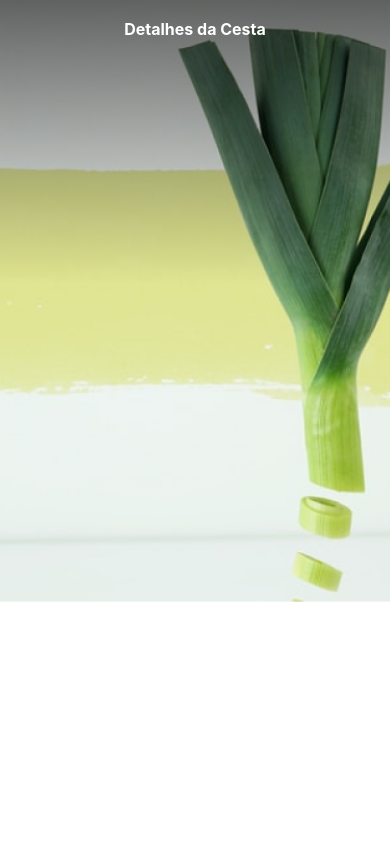
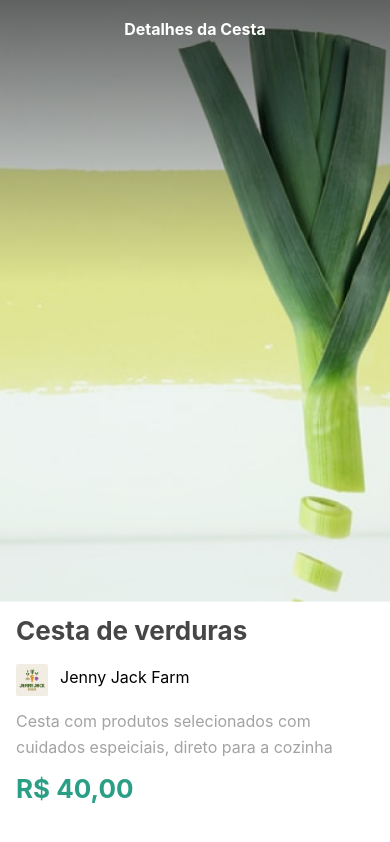
Before and after one commit to neves1697/alura-orgs-cesta, a React Native app: screen / in a window 390 px wide. Built offline with nearby package versions, Linux system fonts and the light colour scheme.

Commit message:
Utilizado a usar os conceitos de Padding Vertical LingeHeight etc

```diff
--- a/src/Telas/Cesta.js
+++ b/src/Telas/Cesta.js
@@ -1,13 +1,32 @@
 import React from "react";
-import { Text, Image, StyleSheet, Dimensions } from "react-native";
+import { Text, Image, StyleSheet, Dimensions, View } from "react-native";
 import topo from '../../assets/topo.png';
+import logo from '../../assets/logo.png';
+
 
 const width = Dimensions.get('screen').width; // pegando a largura da tela
+const reais = "R$";
 
 export default function Cesta() {
     return <>
         <Image source={topo} style={estilos.topo} />
         <Text style={estilos.titulo} >Detalhes da Cesta</Text>
+
+        <View style={estilos.cesta} >
+            <Text style={estilos.nome}>Cesta de verduras</Text>
+
+            <View style={estilos.fazenda} >
+                <Image source={logo} style={estilos.imagemFazenda} />
+                <Text style={estilos.nomeFazenda} >Jenny Jack Farm</Text>
+
+            </View>
+
+            <Text style={estilos.descricao} >
+                Cesta com produtos selecionados com cuidados espeiciais, direto para a cozinha
+            </Text>
+            <Text style={estilos.preco} >{reais} 40,00</Text>
+
+        </View>
     </>
 }
 
@@ -26,5 +45,47 @@
         lineHeight: 26,
         fontWeight: "bold",
         padding: 16
-    }
+    },
+
+    cesta: {
+        paddingVertical: 8,
+        paddingHorizontal: 16
+    },
+
+    nome: {
+        fontSize: 26,
+        lineHeight: 42,
+        color: "#464646",
+        fontWeight: "bold"
+    },
+
+    fazenda: {
+        flexDirection: "row",
+        paddingVertical: 12
+    },
+
+    imagemFazenda: {
+    width: 32,
+    height: 32
+},
+
+    nomeFazenda: {
+    fontSize: 16,
+    lineHeight: 26,
+    marginLeft: 12
+},
+
+    descricao: {
+    color: "#A3A3A3",
+    fontSize: 16,
+    lineHeight: 26
+},
+
+    preco: {
+    color: "#2A9F85",
+    fontWeight: "bold",
+    fontSize: 26,
+    lineHeight: 42,
+    marginTop: 8,
+}
 });
```
